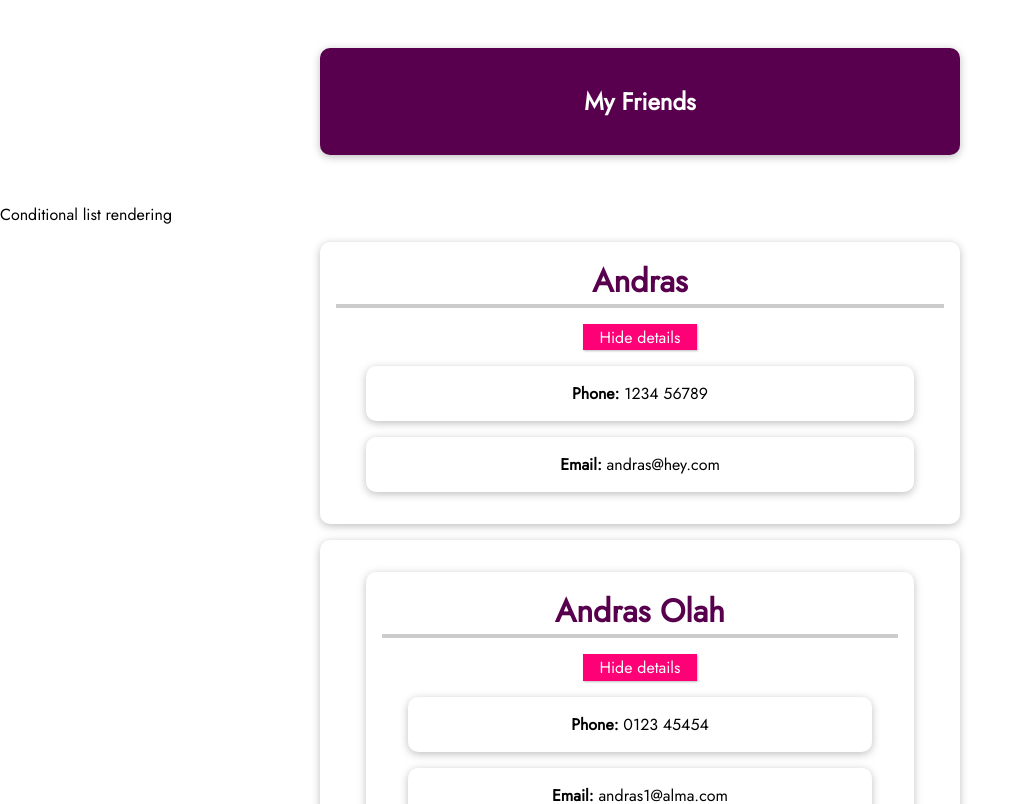
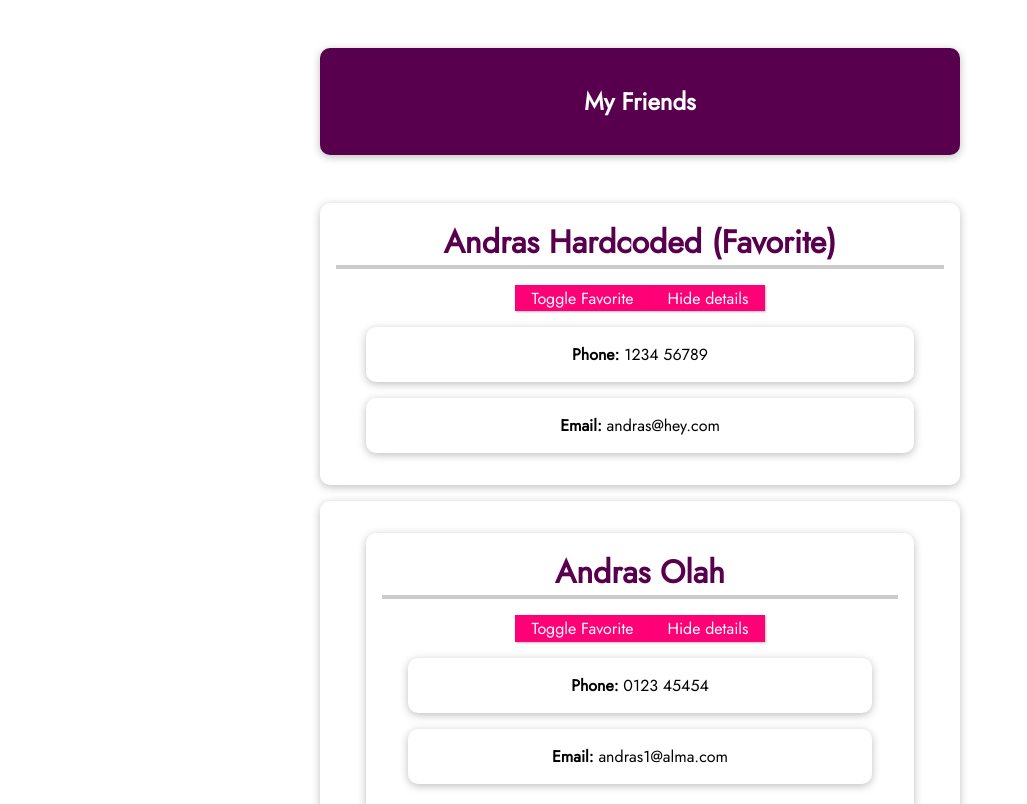
Before and after one commit to asszem/vue-learning, a Vue app in the folder udemy/course code/: page / in a window 1280 px wide. Shown: the top 804 px of the page, without its empty margins (0-1027 px from the left). Built offline with nearby package versions, Linux system fonts and the light colour scheme.

Commit message:
Add prop validation

```diff
--- a/udemy/course code/src/App.vue
+++ b/udemy/course code/src/App.vue
@@ -3,12 +3,12 @@
     <header>
       <h1>My Friends</h1>
     </header>
-	<p>Conditional list rendering</p>
     <ul>
       <friend-component
-        name="Andras"
+        name="Andras Hardcoded"
         phone-number="1234 56789"
         email-address="andras@hey.com"
+		is-favorite-from-parent-prop="1"
       ></friend-component>
     </ul>
     <ul>
@@ -21,8 +21,6 @@
           :email-address="friend.email"
         ></friend-component>
       </li>
-
-      <li></li>
     </ul>
   </section>
 </template>
--- a/udemy/course code/src/components/FriendContact.vue
+++ b/udemy/course code/src/components/FriendContact.vue
@@ -1,6 +1,7 @@
 <template>
   <li>
-    <h2>{{ name }}</h2>
+    <h2>{{ name }} {{ isFavoriteInComponent === "1" ? "(Favorite)" : "" }}</h2>
+    <button @click="toggleFavorite">Toggle Favorite</button>
     <button @click="toggleVisible">
       {{ detailsVisible ? "Hide" : "Show" }} details
     </button>
@@ -14,15 +15,43 @@
 <script>
 // this is the configuration object for this component
 export default {
-  props: ["name", "phoneNumber", "emailAddress"],
+  //   props: ["name", "phoneNumber", "emailAddress"],
+  // props with validation
+  props: {
+    name: String,
+    phoneNumber: {
+      type: String,
+      required: true,
+    },
+    emailAddress: {
+      type: String,
+      required: true,
+    },
+    isFavoriteFromParentProp: {
+      type: String,
+      required: false,
+      default: "0", // if no value provided
+      validator: function (value) {
+        return value === "0" || value === "1"; //return true if valid, false if not
+      },
+    },
+  },
   data() {
     return {
       detailsVisible: true,
+      isFavoriteInComponent: this.isFavoriteFromParentProp,
     };
   },
   methods: {
     toggleVisible() {
       this.detailsVisible = !this.detailsVisible;
+    },
+    toggleFavorite() {
+      if (this.isFavoriteInComponent === "1") {
+        this.isFavoriteInComponent = "0";
+      } else {
+        this.isFavoriteInComponent = "1";
+      }
     },
   },
 };
```
